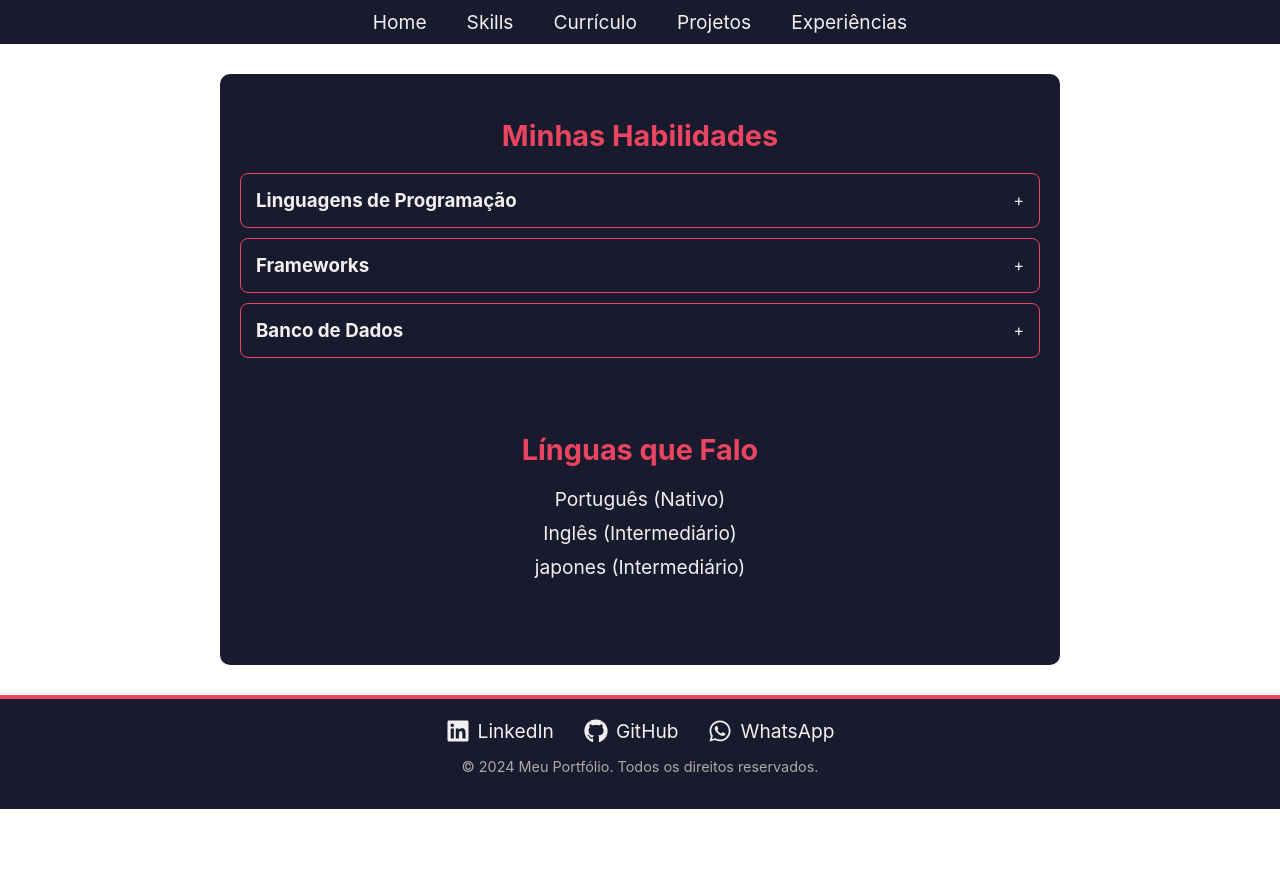
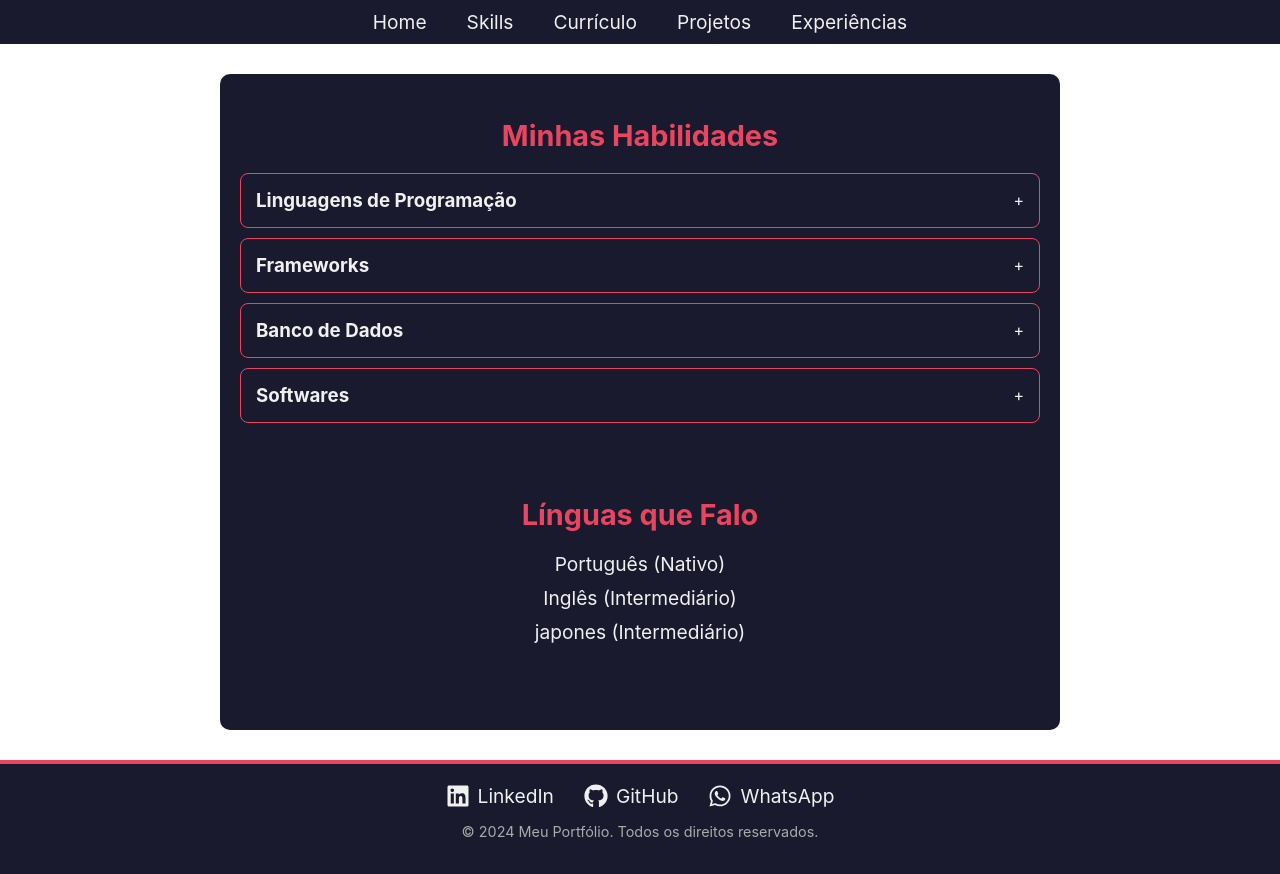
Before and after one commit to akihikoakayaba009/portfolio_react, a React (Create React App) app: page /skills in a window 1280 px wide. Before the commit the page ends 809 px from the top, so only its background shows below. Built offline with nearby package versions, Linux system fonts and the light colour scheme.

Commit message:
Update ProgrammingLanguages.js

```diff
--- a/src/components/ProgrammingLanguages.js
+++ b/src/components/ProgrammingLanguages.js
@@ -33,6 +33,15 @@
                     <li style={listItemStyle}>PostgreSQL</li>
                     <li style={listItemStyle}>SQL Server</li>
                     <li style={listItemStyle}>SQLite</li>
+                </ul>
+            </Accordion>
+
+                 {/* Accordion for Databases */}
+            <Accordion title="Softwares">
+                <ul style={listStyle}>
+                    <li style={listItemStyle}>SolidWorks</li>
+                    <li style={listItemStyle}>AUTOcad</li>
+
                 </ul>
             </Accordion>
             <section style={sectionStyle}>
```
